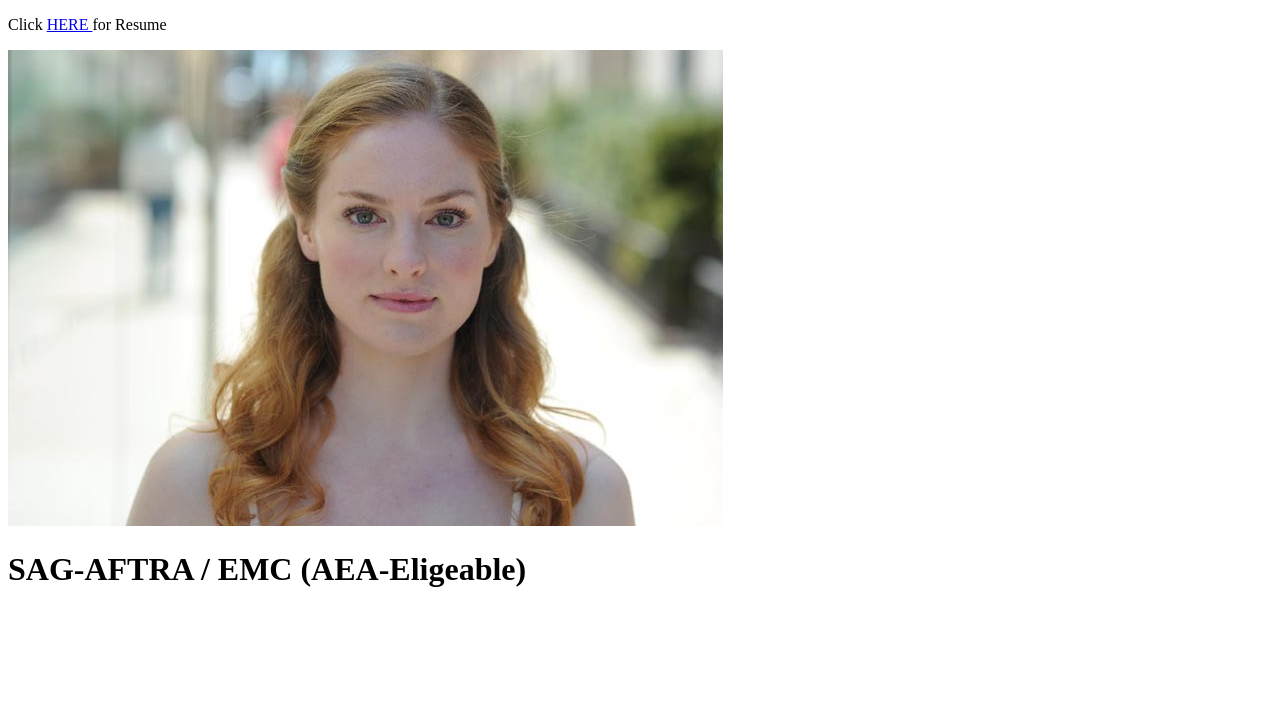
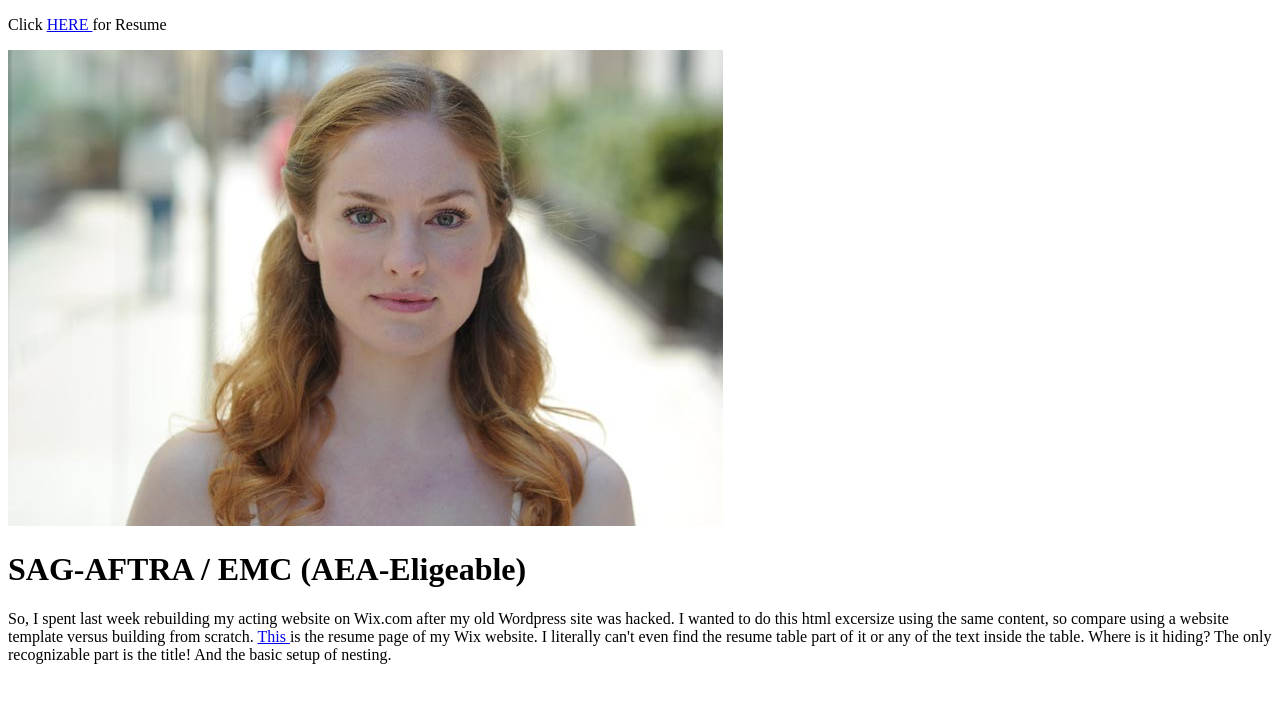
Before and after one commit to ellakcd/ellakcd.github.io, a plain HTML site: page index.html in a window 1280 px wide. Drawn offline with Linux system fonts and the light colour scheme.

Commit message:
add refrence to other site

```diff
--- a/index.html
+++ b/index.html
@@ -7,5 +7,6 @@
 <p> Click <a href="secondpage.html"> HERE </a> for Resume </p>
 <img src="image.jpg">
 <h1> SAG-AFTRA / EMC (AEA-Eligeable) </h1>
+<p> So, I spent last week rebuilding my acting website on Wix.com after my old Wordpress site was hacked.  I wanted to do this html excersize using the same content, so compare using a website template versus building from scratch.  <a href="https://elladershowitz7.wixsite.com/mysite/resume"> This </a> is the resume page of my Wix website.  I literally can't even find the resume table part of it or any of the text inside the table.  Where is it hiding? The only recognizable part is the title!  And the basic setup of nesting. </p>
 </body>
 </html>
```
